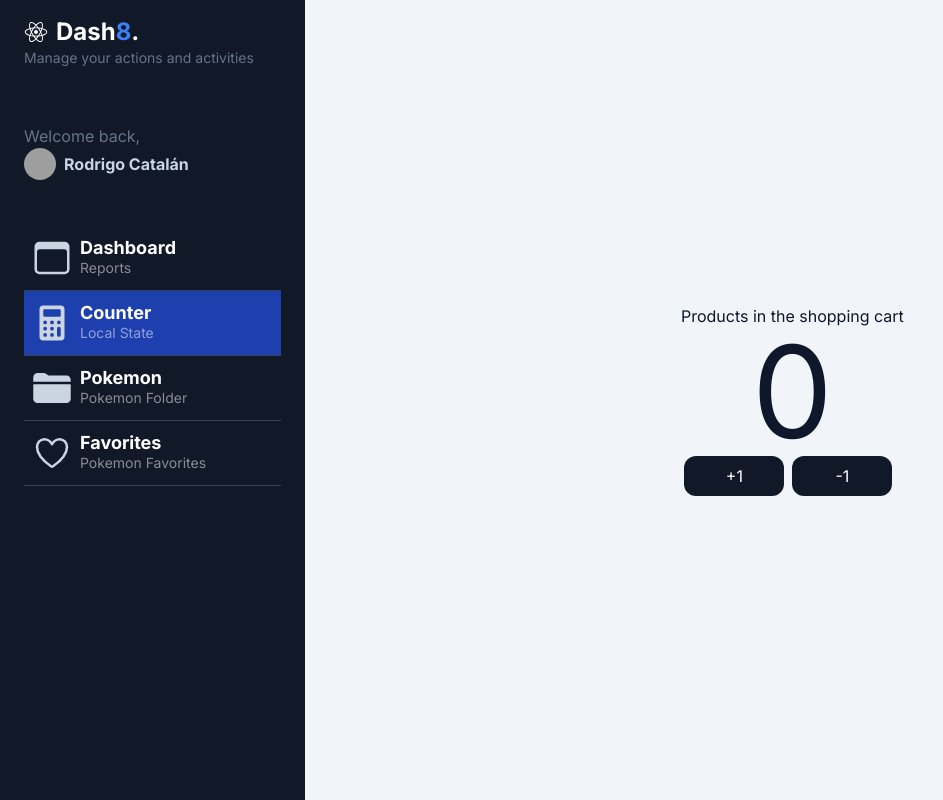
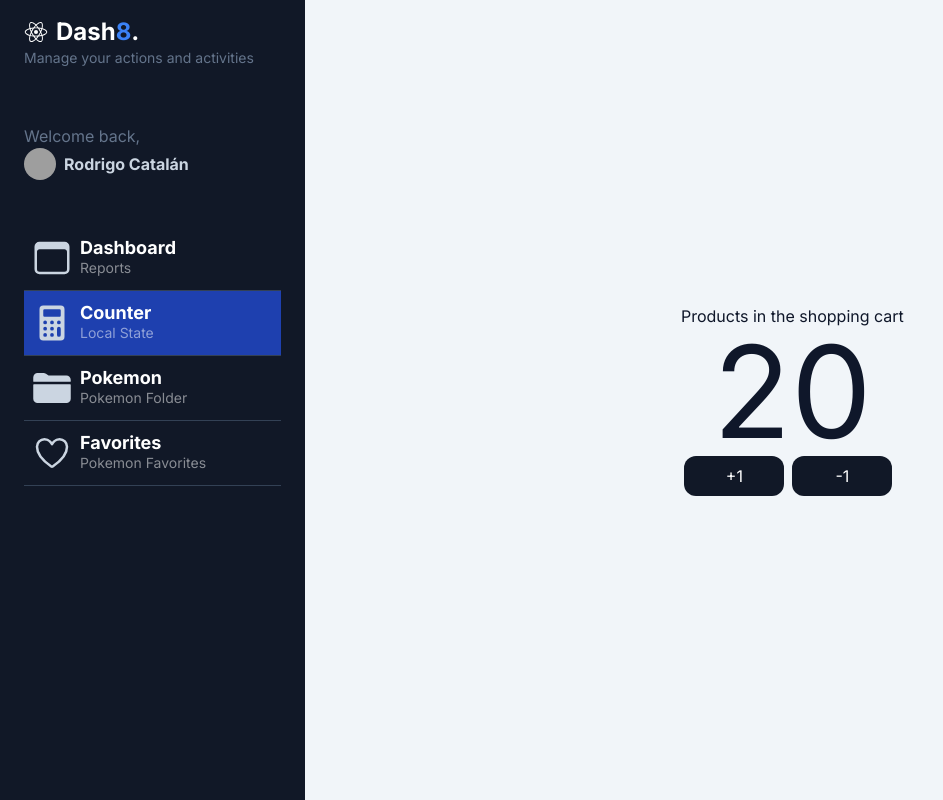
Before and after one commit to RodrigoSHL/my-dashboard-next, a Next.js app: page /dashboard/counter in a window 1280 px wide. Shown: the whole page, without its empty margins (0-943 px from the left). Built offline with nearby package versions, Linux system fonts and the light colour scheme; grey boxes are pictures that could not be loaded.

Commit message:
FEAT: create counter slice

```diff
--- a/src/app/dashboard/counter/page.tsx
+++ b/src/app/dashboard/counter/page.tsx
@@ -11,7 +11,7 @@ export default function CounterPage() {
   return (
     <div className="flex flex-col items-center justify-center w-full h-full ">
       <span>Products in the shopping cart</span>
-      <CartCounter value={0} />
+      <CartCounter value={20} />
 
     </div>
   );
--- a/src/app/layout.tsx
+++ b/src/app/layout.tsx
@@ -1,6 +1,7 @@
 import type { Metadata } from "next";
 import { Inter } from "next/font/google";
 import "./globals.css";
+import { Providers } from "@/store/Providers";
 
 const inter = Inter({ subsets: ["latin"] });
 
@@ -16,7 +17,12 @@ export default function RootLayout({
 }>) {
   return (
     <html lang="en">
-      <body className={inter.className}>{children}</body>
+
+      <body className={inter.className}>
+        <Providers>
+          {children}
+        </Providers>
+      </body>
     </html>
   );
 }
--- a/src/store/counter/counterSlice.ts
+++ b/src/store/counter/counterSlice.ts
@@ -7,7 +7,7 @@ interface CounterState {
 
 
 const initialState: CounterState = {
-  count: 5,
+  count: 10,
   isReady: false,
 }
 
@@ -26,7 +26,7 @@ const counterSlice = createSlice({
       state.count++;
     },
 
-    substractOne(state) {
+    subtractOne(state) {
       if ( state.count === 0 ) return;
 
       state.count--;
@@ -40,6 +40,6 @@ const counterSlice = createSlice({
   }
 });
 
-export const { addOne, substractOne, resetCount, initCounterState } = counterSlice.actions;
+export const { addOne, subtractOne, resetCount, initCounterState } = counterSlice.actions;
 
 export default counterSlice.reducer;
```
